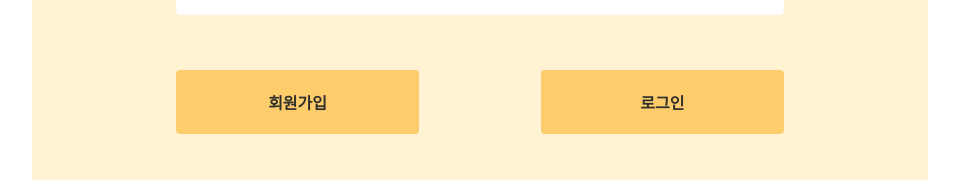
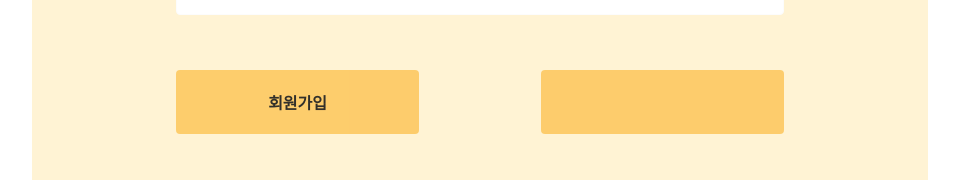
Before and after one commit to HelpCS/HelpCS_frontend, a Next.js app: page / in a window 1280 px wide. Shown: the part 509-693 px from the top of the page, without its empty margins (160-1119 px from the left). Built offline with nearby package versions, Linux system fonts and the light colour scheme.

Commit message:
[#22] Feat: GoLink component 개발

```diff
--- a/src/components/Button/GoLink.tsx
+++ b/src/components/Button/GoLink.tsx
@@ -1,27 +1,19 @@
-import Link from "next/link";
+import { MouseEvent } from "react";
 import { styled } from "../../../stitches.config";
 
 interface Props {
-  firstUrl: string;
-  twoUrl: string;
+  onClickFirst: (e: MouseEvent<HTMLButtonElement>) => void;
+  onClickTwo: (e: MouseEvent<HTMLButtonElement>) => void;
   firstSummary: string;
-  twoSummary: string;
+  secondSummary: string;
 }
 
-function GoLink({ firstUrl, twoUrl, firstSummary, twoSummary }: Props) {
+function GoLink({ onClickFirst, onClickTwo, firstSummary, secondSummary }: Props) {
   return (
     <StyledSize>
       <StyledItemWrapper>
-        <Link href={firstUrl}>
-          <StyledAnchor>
-            <button>{firstSummary}</button>
-          </StyledAnchor>
-        </Link>
-        <Link href={twoUrl}>
-          <StyledAnchor>
-            <button>{twoSummary}</button>
-          </StyledAnchor>
-        </Link>
+        <StyledButton onClick={onClickFirst}>{firstSummary}</StyledButton>
+        <StyledButton onClick={onClickTwo}>{secondSummary}</StyledButton>
       </StyledItemWrapper>
     </StyledSize>
   );
@@ -42,7 +34,7 @@ const StyledItemWrapper = styled("div", {
   width: "100%",
 });
 
-const StyledAnchor = styled("a", {
+const StyledButton = styled("button", {
   display: "flex",
   justifyContent: "center",
   alignItems: "center",
```
